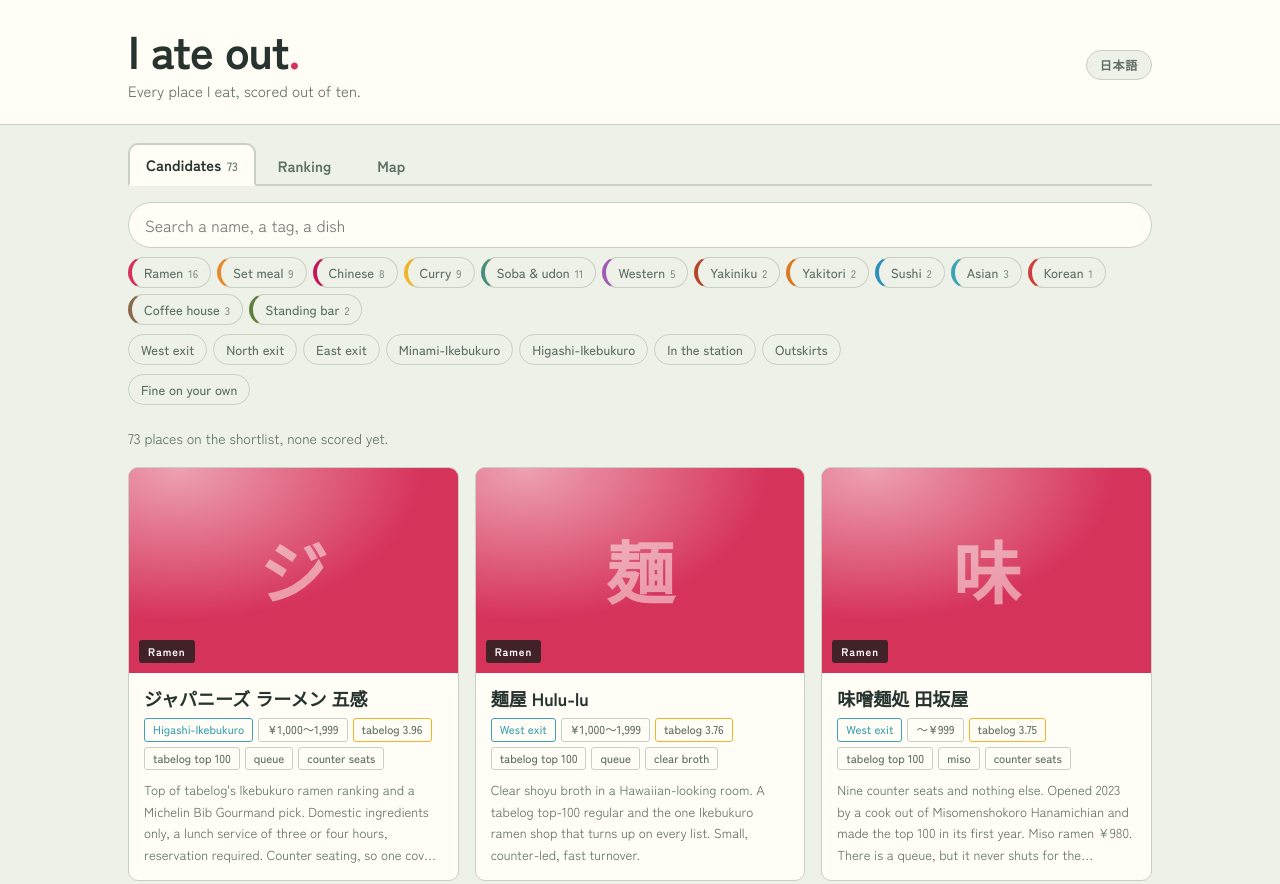
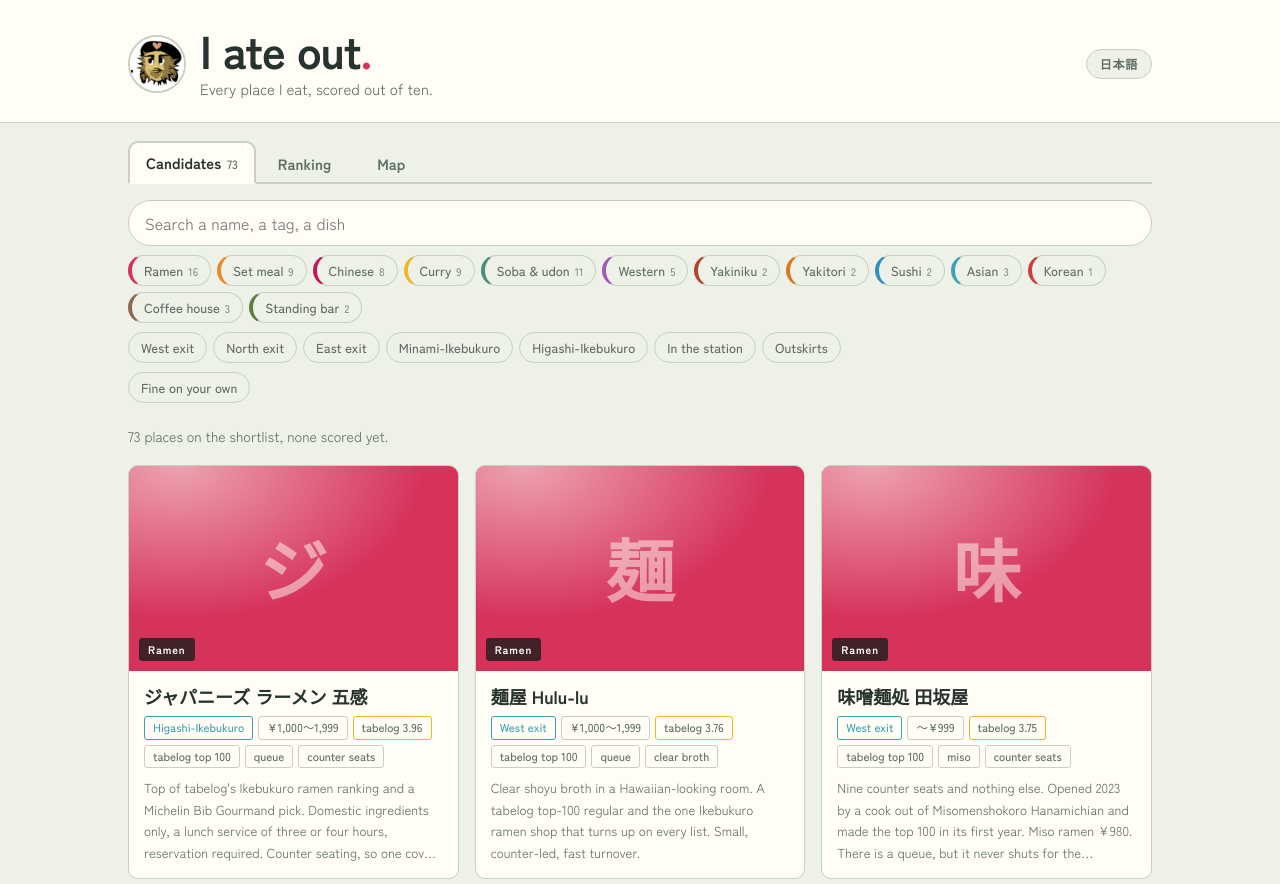
Before and after one commit to 0-draft/gula, a website with bundled scripts: page index.html in a window 1280 px wide. Shown: the top 884 px of the page. Built offline with nearby package versions, Linux system fonts and the light colour scheme; a web font is replaced by a local one.

Commit message:
feat(app): put the kanywst avatar left of the wordmark
Self-hosted rather than hotlinked from github.com so the header does not
depend on an external request.

```diff
--- a/assets/app.css
+++ b/assets/app.css
@@ -69,12 +69,23 @@ a:hover { text-decoration-color: var(--accent); }
   margin: 0 auto;
   padding: 26px var(--gut) 20px;
   display: grid;
-  grid-template-columns: 1fr auto;
-  align-items: start;
-  gap: 6px 16px;
+  grid-template-columns: auto 1fr auto;
+  align-items: center;
+  gap: 4px 14px;
+}
+
+.head__mark {
+  grid-row: 1 / span 2;
+  width: clamp(42px, 11vw, 58px);
+  height: auto;
+  border-radius: 50%;
+  border: 2px solid var(--rule);
+  display: block;
 }
 
 .head__logo {
+  grid-column: 2;
+  align-self: end;
   margin: 0;
   font: 900 clamp(28px, 7vw, 46px)/1 var(--disp);
   letter-spacing: -.02em;
@@ -83,14 +94,15 @@ a:hover { text-decoration-color: var(--accent); }
 .head__logo::after { content: "."; color: var(--accent); }
 
 .head__tagline {
-  grid-column: 1;
+  grid-column: 2;
+  align-self: start;
   margin: 0;
   color: var(--ink-2);
   font-size: clamp(13px, 3.2vw, 15px);
 }
 
 .lang {
-  grid-column: 2;
+  grid-column: 3;
   grid-row: 1 / span 2;
   align-self: center;
   font: 700 12px/1 var(--disp);
--- a/index.html
+++ b/index.html
@@ -17,6 +17,7 @@
 
 <header class="head">
   <div class="head__inner">
+    <img class="head__mark" src="assets/kanywst.png" alt="" width="160" height="160" fetchpriority="high">
     <h1 class="head__logo">I ate out</h1>
     <p class="head__tagline" data-i18n="tagline"></p>
     <button type="button" id="lang" class="lang" data-i18n="lang.other" data-i18n-aria="lang.aria"></button>
```
Also changed, not shown: assets/kanywst.png (added).
